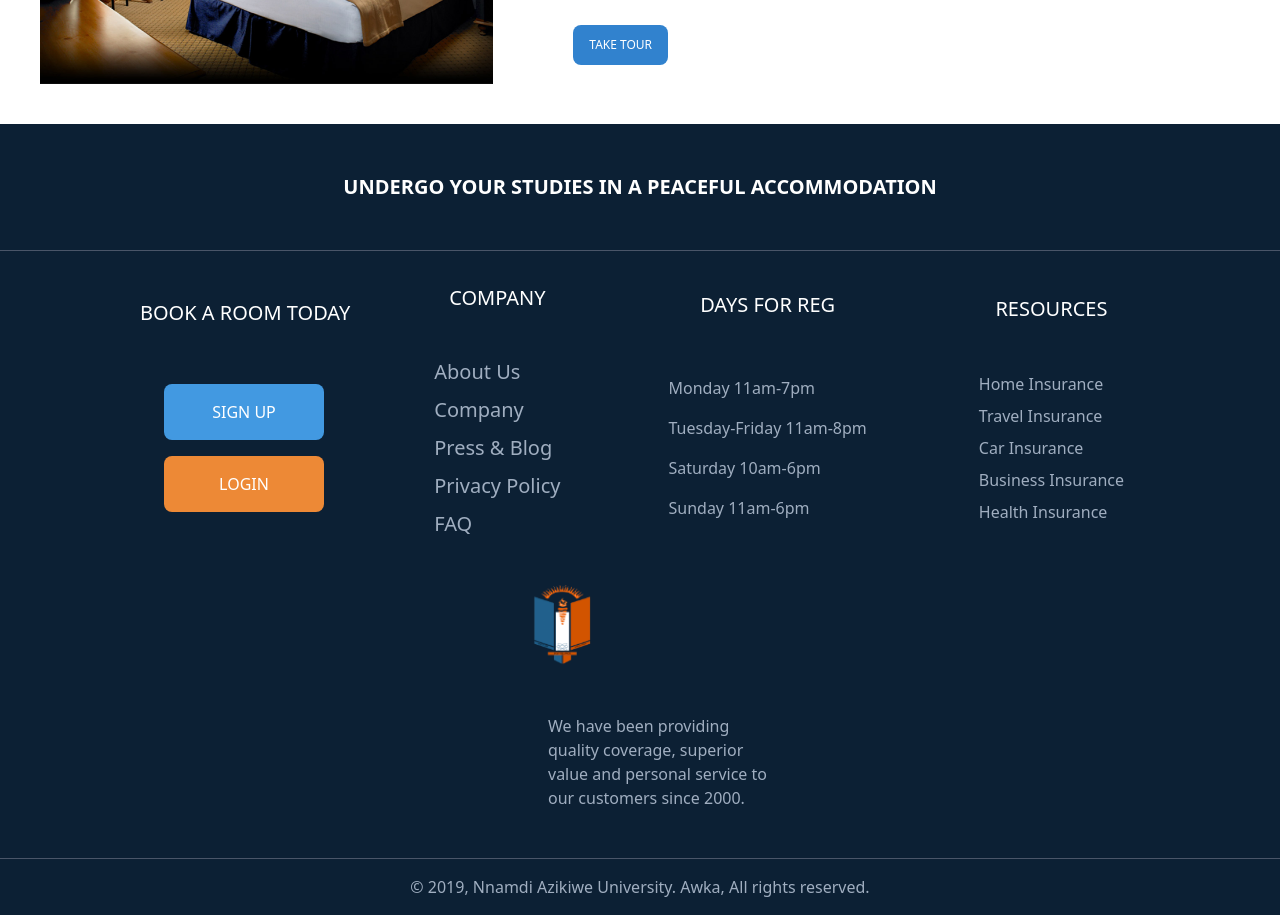
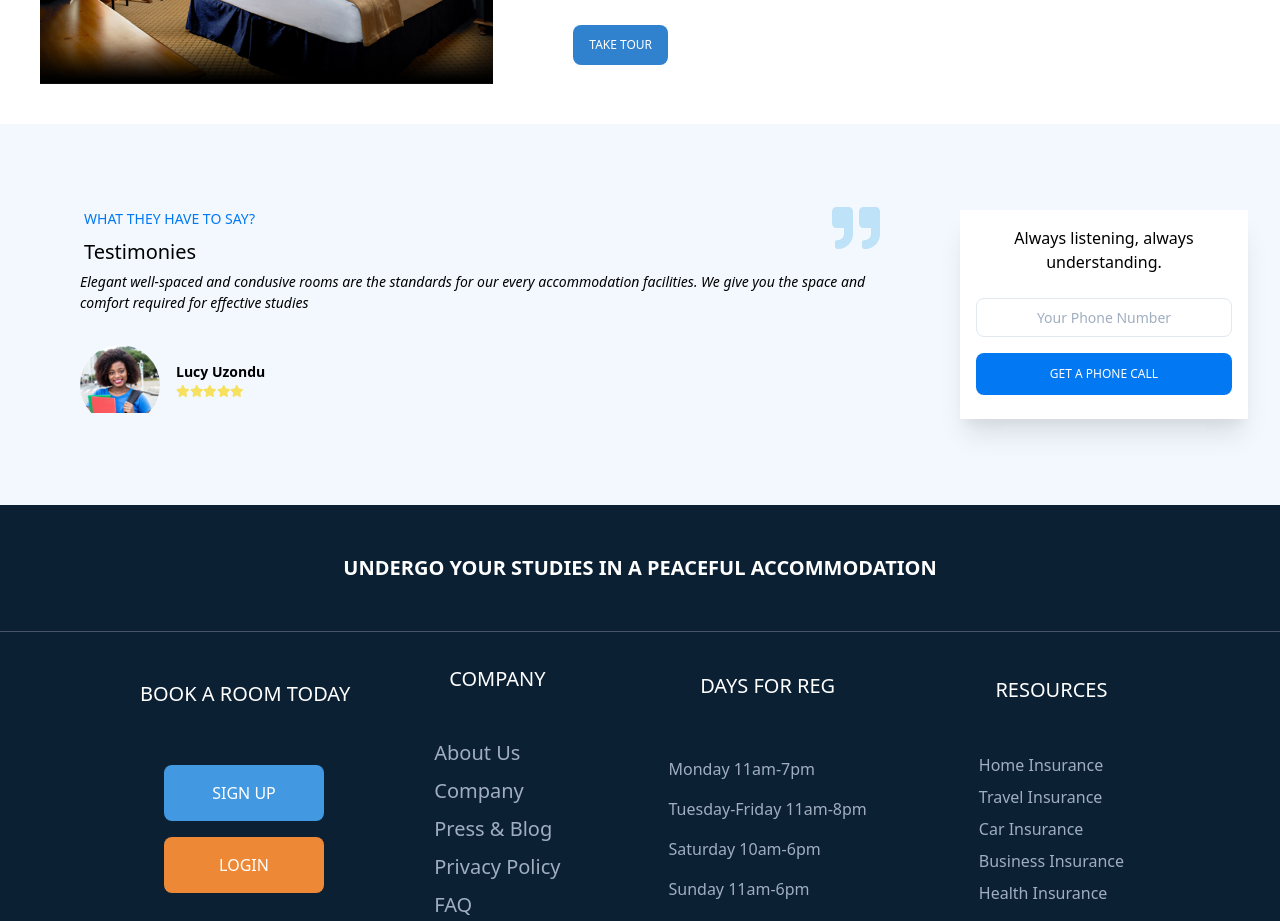
Before and after one commit to marybngozi/unihostel_vue, a Vue app: page / in a window 1280 px wide. Shown: the part 1280-2201 px from the top of the page. Built offline with nearby package versions, Linux system fonts and the light colour scheme; a web font is replaced by a local one; what vue-toastr would draw is missing.

Commit message:
implement testimony

```diff
--- /dev/null
+++ b/src/components/Home/Testimony.vue
@@ -0,0 +1,60 @@
+<template>
+    <section class="md:flex md:justify-center md:items-center bg-uniash py-8 md:p-8 font-unihostelFont">
+        <div class="md:7/12 p-2 md:p-4">
+            <div class="flex px-8 pt-8">
+                <div class="w-1/2">
+                    <p class="p-1 text-sm text-uniblue">WHAT THEY HAVE TO SAY?</p>
+                    <h1 class="p-1 text-xl text-black font-medium">Testimonies</h1>
+                </div>
+                <div class="w-1/2 px-8 flex justify-end font-black text-blue-200 text-5xl">
+                    <!-- <p class="text-gray-500 font-black text-6xl flex justify-end">"</p> -->
+                    <i class="fa fa-quote-right"></i>
+                </div>
+            </div>
+
+            <div>
+                <p class="text-black text-sm font-light px-8 italic">
+                    Elegant well-spaced and condusive rooms are the standards
+                    for our every accommodation facilities. We give you the space
+                    and comfort required for effective studies
+                </p>
+            </div>
+
+            <div class="flex justify-start p-8">
+                <div class="h-20 w-20 rounded-full overflow-hidden">
+                    <img src="../../assets/images/testipic.png" alt="">
+                </div>
+                <div class="p-4">
+                    <h6 class="font-bold text-sm text-black">Lucy Uzondu</h6>
+                    <div class="text-yellow-400 text-xs">
+                        <i class="fa fa-star"></i>
+                        <i class="fa fa-star"></i>
+                        <i class="fa fa-star"></i>
+                        <i class="fa fa-star"></i>
+                        <i class="fa fa-star"></i>
+                    </div>
+                </div>
+            </div>
+        </div>
+        <div class="md:w-5/12 lg:w-3/12 w-3/4 mx-auto md:mx-0 bg-white shadow-xl">
+            <h4 class="p-4 text-black text-center font-normal w-56 mx-auto">Always listening, always understanding.</h4>
+
+            <div class="flex justify-center px-4 py-2">
+                <input type="text" name="" id="" class="rounded-lg p-2 border text-sm text-center placeholder-gray-500 w-64" placeholder="Your Phone Number">
+            </div>
+
+            <div class="flex justify-center px-4 pt-2 pb-6">
+                <button class="bg-uniblue w-64 text-white text-xs p-3 rounded-lg">
+                    GET A PHONE CALL
+                </button>
+            </div>
+
+        </div>
+    </section>
+</template>
+
+<script>
+export default {
+    name: "Testimony"
+}
+</script>
--- a/src/views/Home.vue
+++ b/src/views/Home.vue
@@ -4,6 +4,7 @@
     <Jumbotron />
     <Features />
     <Tour />
+    <Testimony />
     <Footer />
   </div>
 </template>
@@ -14,6 +15,7 @@ import Header from '@/components/Header.vue';
 import Jumbotron from '@/components/Home/Jumbotron.vue'
 import Features from '@/components/Home/Features.vue'
 import Tour from '@/components/Home/Tour.vue'
+import Testimony from '@/components/Home/Testimony.vue'
 import Footer from '@/components/Footer.vue';
 
 export default {
@@ -23,6 +25,7 @@ export default {
     Jumbotron,
     Features,
     Tour,
+    Testimony,
     Footer
   }
 }
--- a/tailwind.js
+++ b/tailwind.js
@@ -9,7 +9,8 @@ module.exports = {
           "unidark": "#0C2034",
           "uniblue": "#0278F2",
           "unidarkblue": "#21618C",
-          "uniyellow": "#F0FF00"
+          "uniyellow": "#F0FF00",
+          "uniash": "#F2F8FE"
         }
       },
       screens: {
```
Also changed, not shown: src/assets/images/icon/Layer 6@2x.png (deleted).
